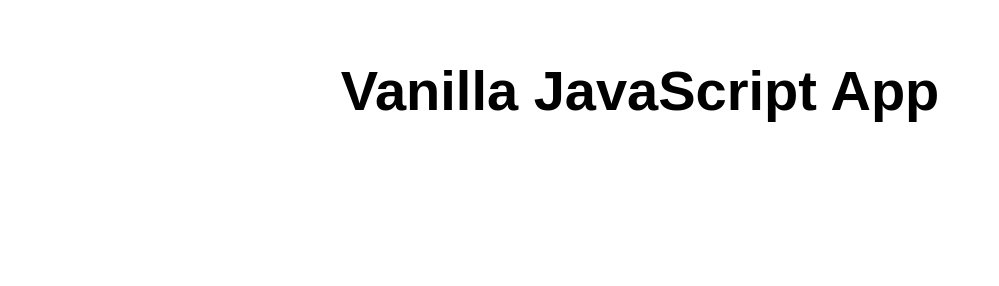
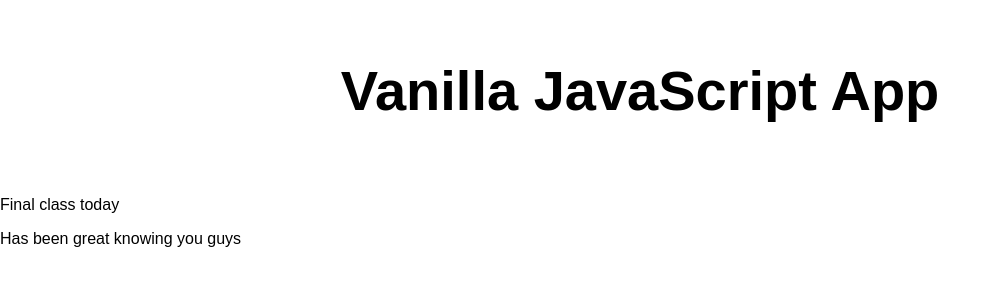
Before and after one commit to Hifeoluwa10/TESTPROJECT, a plain HTML site: page index.html in a window 1280 px wide. Shown: the whole page, without its empty margins (0-999 px from the left). Drawn offline with Linux system fonts and the light colour scheme.

Commit message:
Update index.html

```diff
--- a/index.html
+++ b/index.html
@@ -12,6 +12,8 @@
   <main>
     <h1>Vanilla JavaScript App</h1>
   </main>
+  <P> Final class today</p>
+  <p> Has been great knowing you guys <p/>
 </body>
 
 </html>
```
